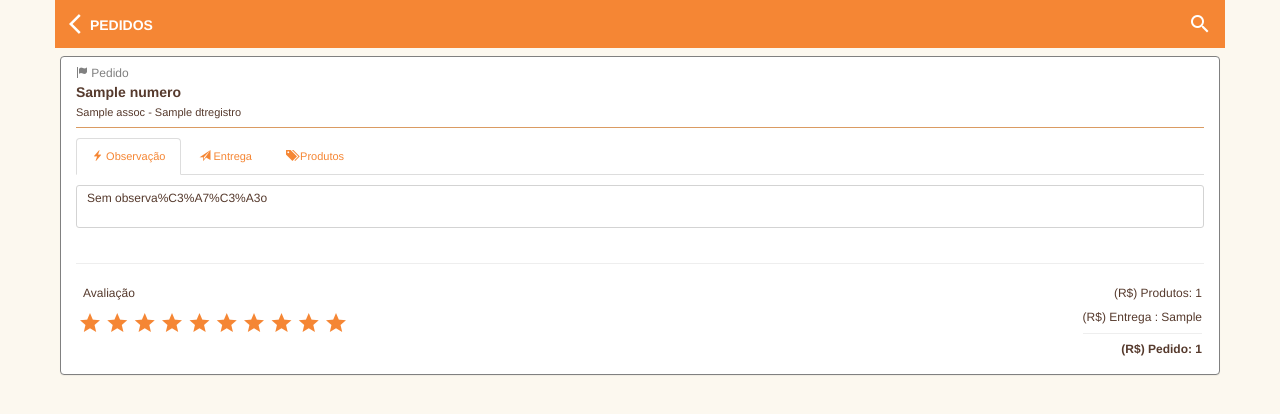
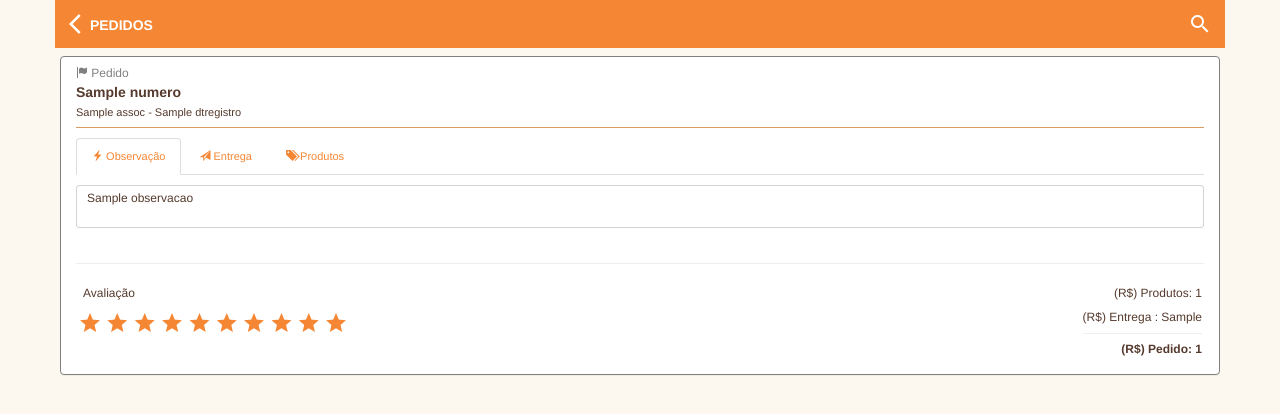
Before and after one commit to NaujOinotna/resthouse, a Flask app: template app/templates/pedidos.html in a window 1280 px wide. Shown: the top 414 px of the page. Run offline with Flask 2, Linux system fonts and the light colour scheme; the template is opened without the code that fills it: most values are stand-ins (such as "Sample title", 1, 10 or a date in 2020); grey boxes marked "Sample" are stand-in pictures; parts of the project's set-up code (start-up, migrations or seed data) failed here and were passed over; some libraries are stand-ins or nearby versions.

Commit message:
Caixa de observações com botao

```diff
--- a/app/templates/pedidos.html
+++ b/app/templates/pedidos.html
@@ -91,19 +91,16 @@
                                         {% if pedido.situacao == "1" or pedido.situacao == "2" %}
                                           <button type="button" class="btnAdicionarComentario btn-link btn-xs pull-right" style="background:white; color:#563A2D" value='{"id":"{{pedido.id}}", "observacao":"{{pedido.observacao}}"}'><i class="material-icons">add_comment</i></button>
                                           <button type="button" value="{&quot;id&quot;:&quot;23&quot;, &quot;observacao&quot;:&quot;gfdgs&quot;}" class="btnAdicionarComentario btn-link btn-xs" style="background:white; color:#563A2D ; border: 1px solid #D3D3D3; width:100%; padding:3px 10px 20px 10px;text-align: left">
-                                          {% if len(pedido.observacao) > 0 %}
+
                                             {{pedido.observacao}}
-                                          {% else %}
-                                            Adicionar observa%C3%A7%C3%A3o
-                                          {% endif %}
+
+
                                           </button>
                                         {% else %}
                                           <button type="button" value="{&quot;id&quot;:&quot;23&quot;, &quot;observacao&quot;:&quot;gfdgs&quot;}" class="btn-link btn-xs" style="background:white; color:#563A2D ; border: 1px solid #D3D3D3; width:100%; padding:3px 10px 20px 10px;text-align: left">
-                                            {% if len(pedido.observacao) > 0 %}
+
                                               {{pedido.observacao}}
-                                            {% else %}
-                                              Sem observa%C3%A7%C3%A3o
-                                            {% endif %}
+
                                           </button>
                                         {% endif %}
                                     </h6>
```
